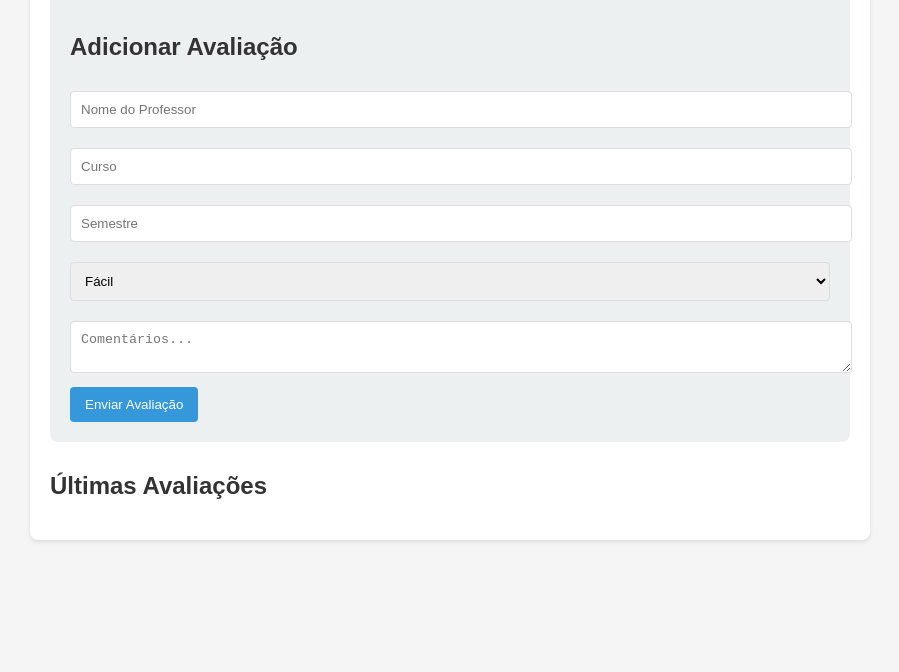
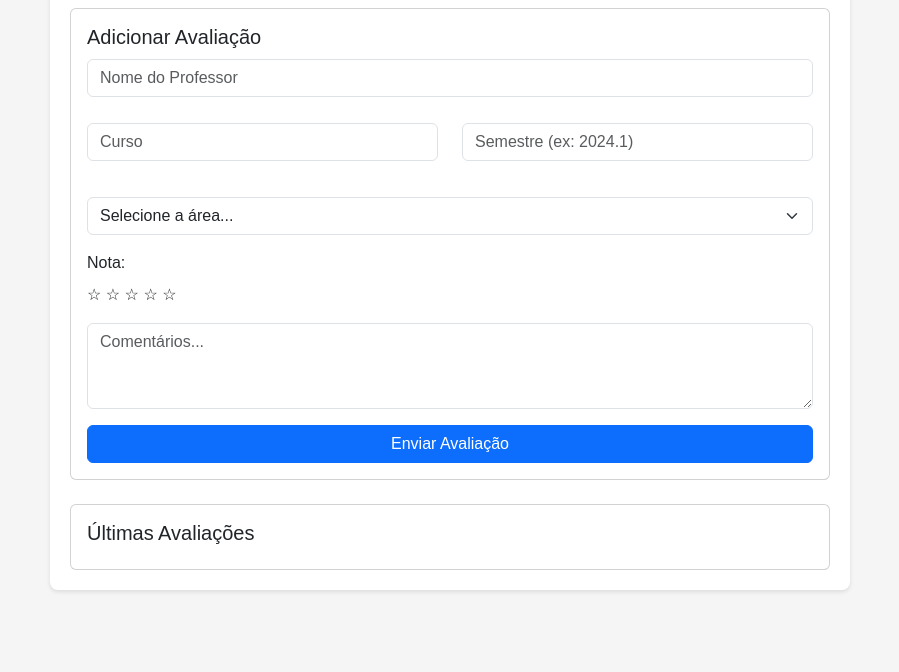
Before and after one commit to gugupika/avalia-professores, a plain HTML site: page index.html in a window 1280 px wide. Shown: the part 128-800 px from the top of the page, without its empty margins (190-1089 px from the left). Drawn offline with nearby package versions, Linux system fonts and the light colour scheme.

Commit message:
Update index.html

```diff
--- a/index.html
+++ b/index.html
@@ -4,36 +4,68 @@
     <meta charset="UTF-8">
     <meta name="viewport" content="width=device-width, initial-scale=1.0">
     <title>Avalia Professores</title>
+    <link href="https://cdn.jsdelivr.net/npm/bootstrap@5.3.0/dist/css/bootstrap.min.css" rel="stylesheet">
     <link rel="stylesheet" href="style.css">
 </head>
 <body>
-    <div class="container">
-        <h1>⭐ Avalie Seu Professor</h1>
+    <div class="container mt-4">
+        <h1 class="text-center mb-4">⭐ Avalie Seu Professor</h1>
 
         <!-- Formulário de Avaliação -->
-        <div class="form-avaliacao">
-            <h2>Adicionar Avaliação</h2>
-            <input type="text" id="nome-professor" placeholder="Nome do Professor">
-            <input type="text" id="nome-curso" placeholder="Curso">
-            <input type="text" id="semestre" placeholder="Semestre">
-
-            <select id="dificuldade">
-                <option value="facil">Fácil</option>
-                <option value="medio">Médio</option>
-                <option value="dificil">Difícil</option>
-            </select>
-
-            <textarea id="comentario" placeholder="Comentários..."></textarea>
-            <button onclick="adicionarAvaliacao()">Enviar Avaliação</button>
+        <div class="card mb-4">
+            <div class="card-body">
+                <h2 class="h5">Adicionar Avaliação</h2>
+                <div class="mb-3">
+                    <input type="text" id="nome-professor" class="form-control" placeholder="Nome do Professor" required>
+                </div>
+                <div class="row">
+                    <div class="col-md-6 mb-3">
+                        <input type="text" id="nome-curso" class="form-control" placeholder="Curso" required>
+                    </div>
+                    <div class="col-md-6 mb-3">
+                        <input type="text" id="semestre" class="form-control" placeholder="Semestre (ex: 2024.1)" required>
+                    </div>
+                </div>
+                <div class="mb-3">
+                    <select id="area-curso" class="form-select" required>
+                        <option value="">Selecione a área...</option>
+                        <option value="exatas">Exatas 🧮</option>
+                        <option value="humanas">Humanas 📚</option>
+                        <option value="biologicas">Biológicas 🧬</option>
+                        <option value="terra">Ciências da Terra 🌎</option>
+                    </select>
+                </div>
+                <div class="mb-3">
+                    <label class="form-label">Nota:</label>
+                    <div class="estrelas" id="estrelas">
+                        <span data-value="1">☆</span>
+                        <span data-value="2">☆</span>
+                        <span data-value="3">☆</span>
+                        <span data-value="4">☆</span>
+                        <span data-value="5">☆</span>
+                    </div>
+                    <input type="hidden" id="nota" value="0">
+                </div>
+                <div class="mb-3">
+                    <textarea id="comentario" class="form-control" placeholder="Comentários..." rows="3"></textarea>
+                </div>
+                <button onclick="adicionarAvaliacao()" class="btn btn-primary w-100">Enviar Avaliação</button>
+            </div>
         </div>
 
         <!-- Lista de Avaliações -->
-        <div class="avaliacoes">
-            <h2>Últimas Avaliações</h2>
-            <div id="lista-avaliacoes"></div>
+        <div class="card">
+            <div class="card-body">
+                <h2 class="h5">Últimas Avaliações</h2>
+                <div id="lista-avaliacoes"></div>
+            </div>
         </div>
     </div>
 
+    <!-- Firebase e scripts -->
+    <script src="https://www.gstatic.com/firebasejs/9.6.0/firebase-app-compat.js"></script>
+    <script src="https://www.gstatic.com/firebasejs/9.6.0/firebase-firestore-compat.js"></script>
+    <script src="https://www.gstatic.com/firebasejs/9.6.0/firebase-auth-compat.js"></script>
     <script src="script.js"></script>
 </body>
 </html>
```
